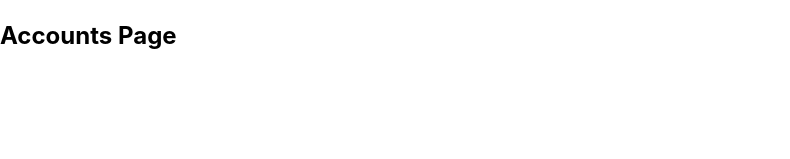
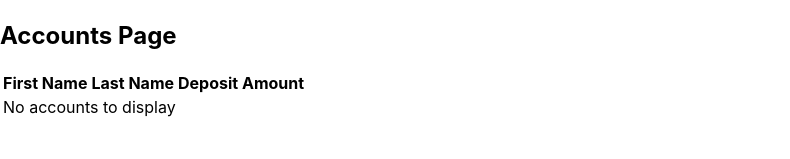
Before and after one commit to elainesanluis/bank-and-budget-app, a React (Create React App) app: page /accounts in a window 1280 px wide. Shown: the part 141-300 px from the top of the page, without its empty margins (0-790 px from the left). Built offline with nearby package versions, Linux system fonts and the light colour scheme.

Commit message:
updated code in AccountsPage and CreateAccountsPage

```diff
--- a/src/Pages/AccountsPage.js
+++ b/src/Pages/AccountsPage.js
@@ -3,7 +3,7 @@ import React from 'react';
 import './AccountsPage.css';
 import { Link } from 'react-router-dom';
 
-function AccountsPage() {
+function AccountsPage({ accountDetails }) {
   return (
     <div>
       <div id='create-account-logo'>
@@ -12,11 +12,35 @@ function AccountsPage() {
         </Link>
         <h1>Bank of Avion School of the Philippines</h1>
       </div>
-    <br/>
-    <br/>
-    <br/>
+      <br />
+      <br />
+      <br />
 
       <h2>Accounts Page</h2>
+      <table>
+        <thead>
+          <tr>
+            <th>First Name</th>
+            <th>Last Name</th>
+            <th>Deposit Amount</th>
+          </tr>
+        </thead>
+        <tbody>
+          {Array.isArray(accountDetails) && accountDetails.length > 0 ? (
+            accountDetails.map((account, index) => (
+              <tr key={index}>
+                <td>{account.firstName}</td>
+                <td>{account.lastName}</td>
+                <td>{account.client1Balance}</td>
+              </tr>
+            ))
+          ) : (
+            <tr>
+              <td colSpan="3">No accounts to display</td>
+            </tr>
+          )}
+        </tbody>
+      </table>
     </div>
   );
 }
--- a/src/Pages/CreateAccountPage.js
+++ b/src/Pages/CreateAccountPage.js
@@ -1,8 +1,36 @@
 // AccountsPage.js
-import React from 'react';
+
+import React, { useState } from 'react';
 import { Link } from 'react-router-dom';
 
 function CreateAccountPage() {
+     // Initialize state to hold submitted account details
+  const [accountDetails, setAccountDetails] = useState({});
+  const [firstName, setFirstName] = useState('');
+  const [lastName, setLastName] = useState('');
+  const [client1Balance, setClient1Balance] = useState('');
+
+  // Handle form submission
+  const handleSubmit = (e) => {
+    e.preventDefault();
+    console.log('Submit button clicked');
+    // Create an object with the submitted data
+    const newAccount = {
+      firstName,
+      lastName,
+      client1Balance
+    };
+    console.log('New account data:', newAccount);
+
+    // Add the new account to the state
+    setAccountDetails(newAccount);
+
+    // Clear the form inputs
+    setFirstName('');
+    setLastName('');
+    setClient1Balance('');
+  };
+
   return (
     <div>
     <div id='create-account-logo'>
@@ -17,10 +45,10 @@ function CreateAccountPage() {
 
     <div id='create-account-form'>
       <h2>Create Account</h2>
-    <form>
-        <input id='firstName' type='text' name='firstName' placeholder='First Name' pattern='[A-Za-z ]+' required/> <br />
-        <input id='lastName' type='text' name='lastName' placeholder='Last Name' pattern='[A-Za-z ]+' required/> <br />
-        <input id='client1Balance' type='number' name='client1Balance' placeholder='Deposit Amount' min='500.00' pattern='^[0-9]+(\.[0-9]{2})?$' required/> <br />
+    <form onSubmit={handleSubmit}>
+        <input id='firstName' type='text' name='firstName' placeholder='First Name' pattern='[A-Za-z ]+' required onChange={(e) => setFirstName(e.target.value)}/> <br />
+        <input id='lastName' type='text' name='lastName' placeholder='Last Name' pattern='[A-Za-z ]+' required onChange={(e) => setLastName(e.target.value)}/> <br />
+        <input id='client1Balance' type='number' name='client1Balance' placeholder='Deposit Amount' min='500.00' pattern='^[0-9]+(\.[0-9]{2})?$' required onChange={(e) => setClient1Balance(e.target.value)}/> <br />
         <input id='submitAccount' type='submit' name='submit' value='Submit'/>
     </form>
     </div>
```
Lines whose indentation alone changed are shown as unchanged.
